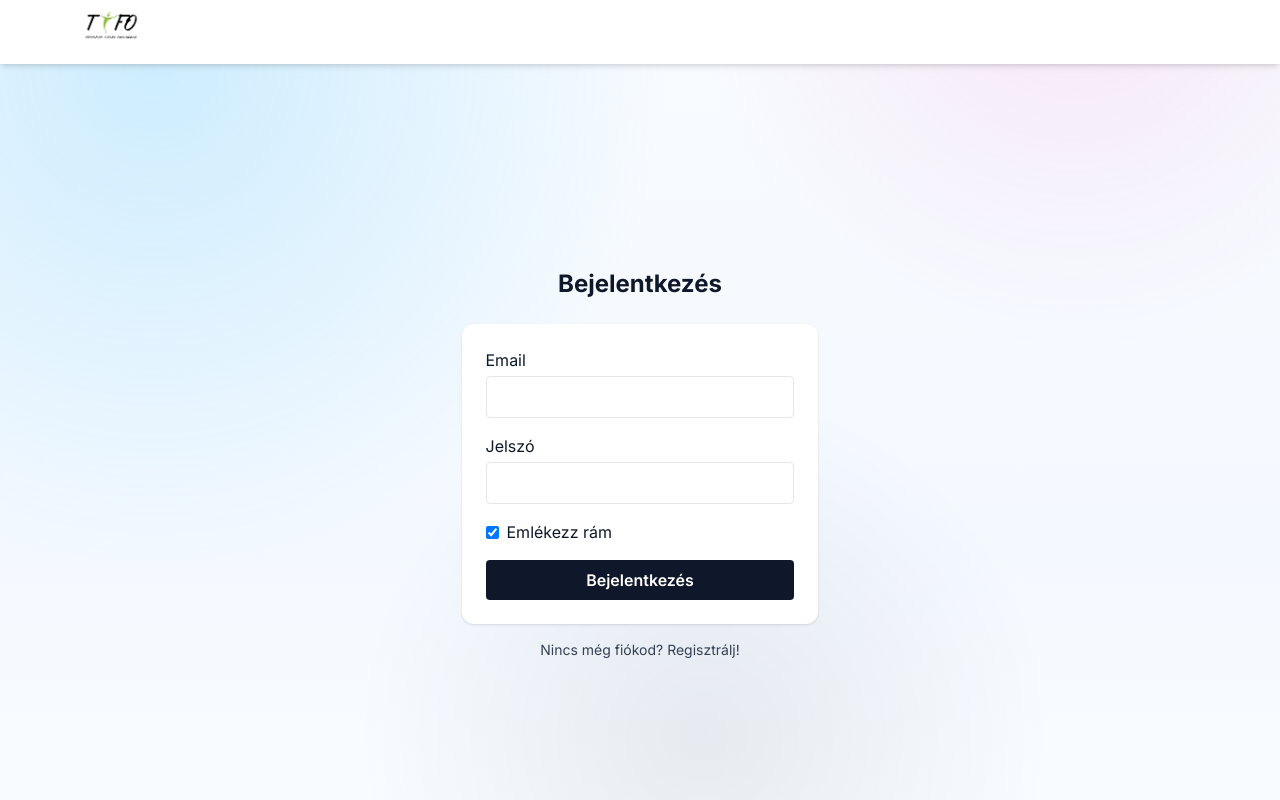
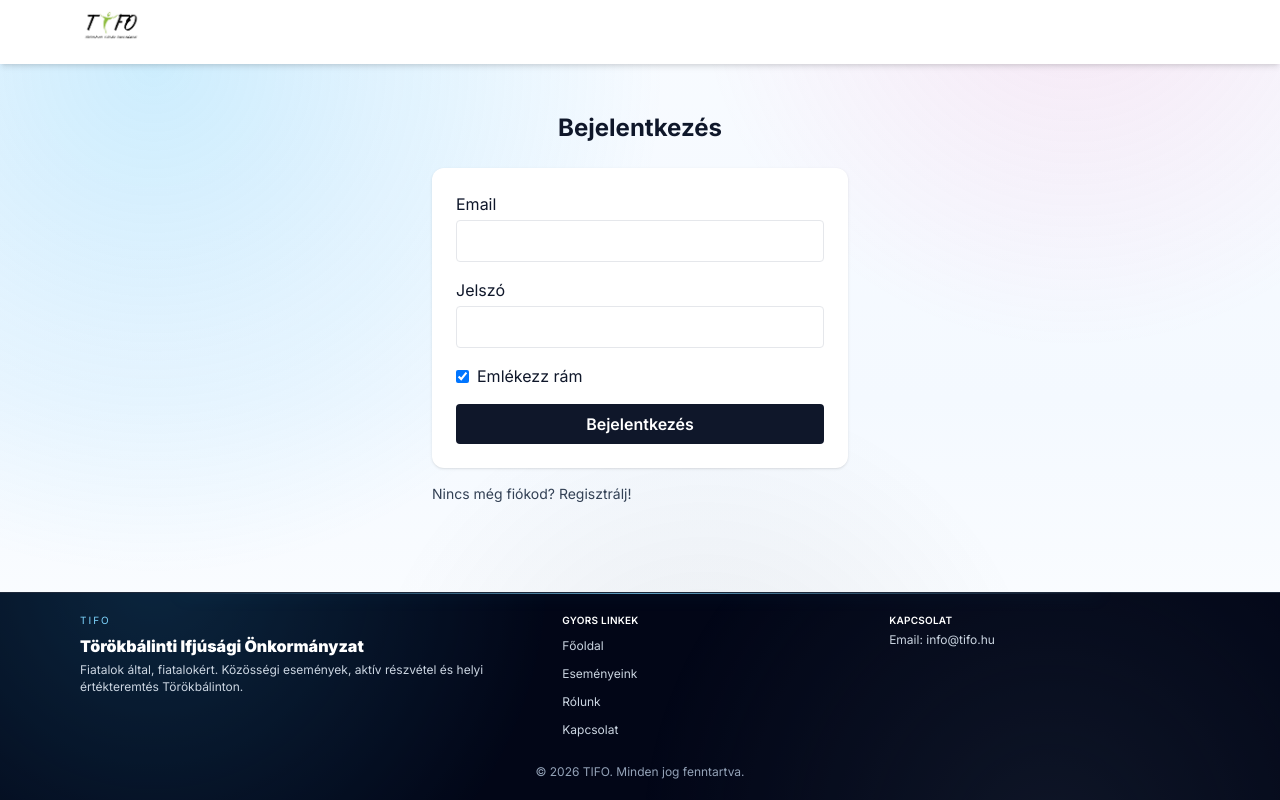
Before and after one commit to frkdigo/tifo, a Next.js app: page /auth in a window 1280 px wide. Shown: the top 800 px of the page. Built offline with nearby package versions, Linux system fonts and the light colour scheme.

Commit message:
menü eltünt

```diff
--- a/app/auth/page.tsx
+++ b/app/auth/page.tsx
@@ -13,7 +13,6 @@ export default function AuthPage() {
 	const { user, loginUser } = useAuth();
 	const [rememberMe, setRememberMe] = useState(true);
 	const router = useRouter();
-	// Ha már be van jelentkezve, azonnal dobja át a főoldalra
 	useEffect(() => {
 		if (user) {
 			router.replace("/");
@@ -44,7 +43,6 @@ export default function AuthPage() {
 				console.error("API error:", data);
 			} else {
 				setSuccess(isLogin ? "Sikeres bejelentkezés!" : "Sikeres regisztráció!");
-				// Bejelentkezés vagy regisztráció után is jelentkeztesse be a user-t
 				if (data.user) {
 					loginUser(
 						data.user.name,
@@ -67,8 +65,8 @@ export default function AuthPage() {
 	}
 
 	return (
-		<div className="flex flex-col flex-1 min-h-screen justify-center">
-			<main className="max-w-md mx-auto py-12 px-4 flex-1 flex flex-col justify-center">
+		<main className="flex-grow flex flex-col items-center justify-center">
+			<div className="max-w-md w-full py-12 px-4">
 				<h1 className="text-2xl font-bold mb-6 text-center">
 					{isLogin ? "Bejelentkezés" : "Regisztráció"}
 				</h1>
@@ -110,7 +108,7 @@ export default function AuthPage() {
 				>
 					{isLogin ? "Nincs még fiókod? Regisztrálj!" : "Van már fiókod? Jelentkezz be!"}
 				</button>
-			</main>
-		</div>
+			</div>
+		</main>
 	);
 }
```
